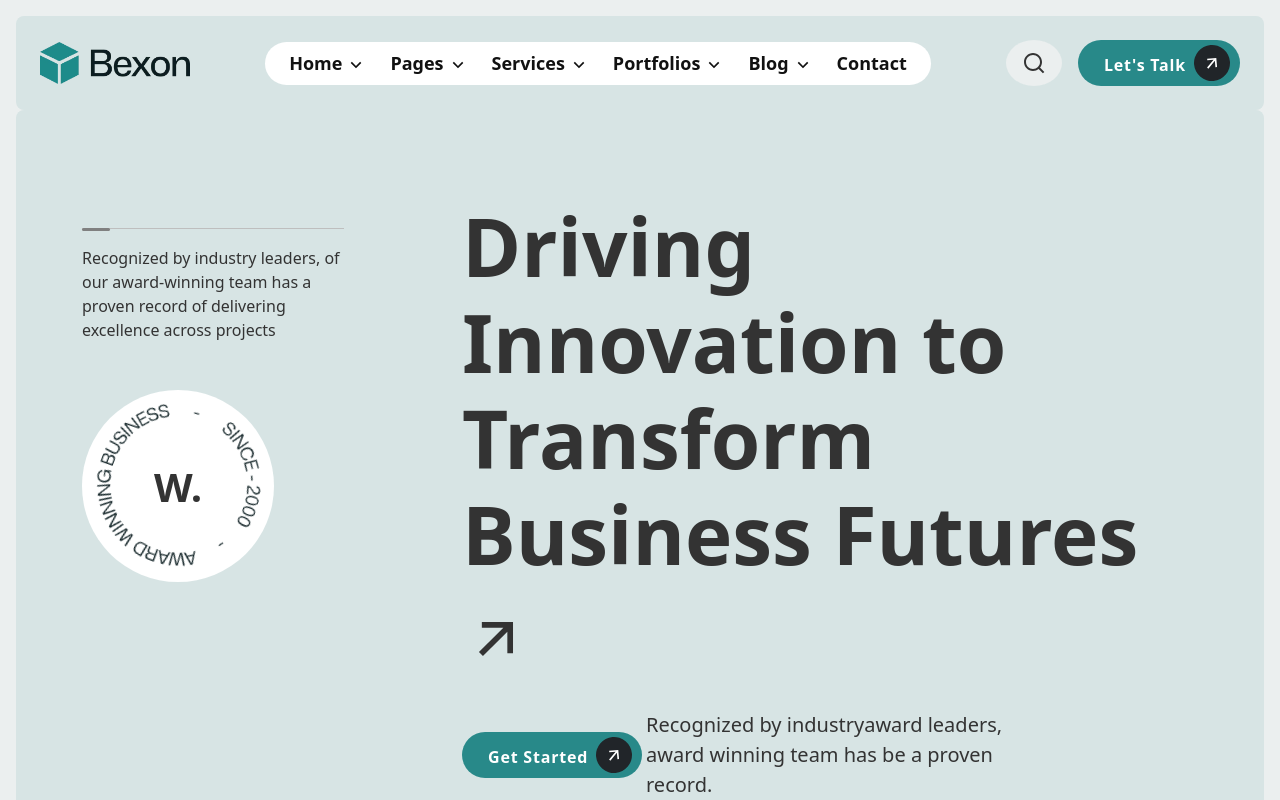
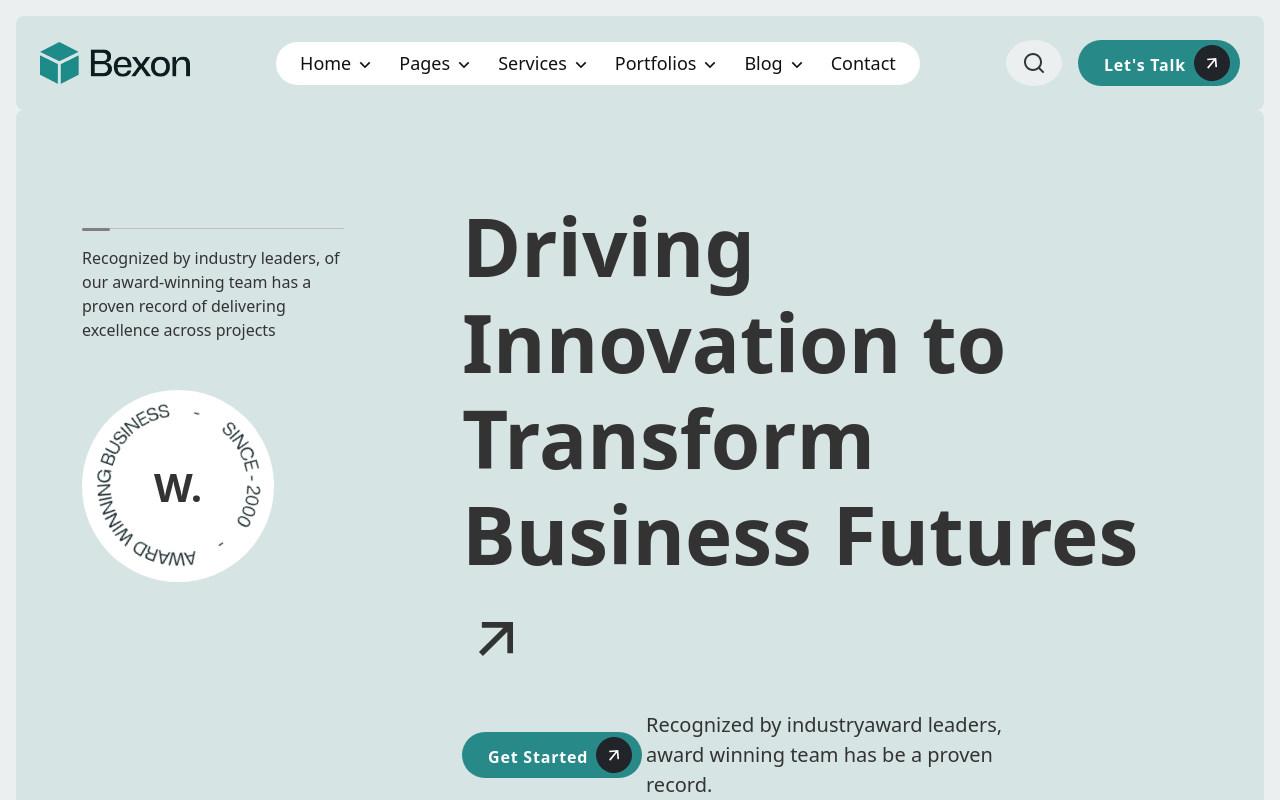
Before and after one commit to bhushanpatil288/bexon-react, a React (Vite) app: page / in a window 1280 px wide. Shown: the top 800 px of the page. Built offline with nearby package versions, Linux system fonts and the light colour scheme; a web font is replaced by a local one.

Commit message:
[changes] - few inconsistencies fix

```diff
--- a/src/components/header/Navbar.jsx
+++ b/src/components/header/Navbar.jsx
@@ -9,7 +9,7 @@ const Navbar = () => {
           return (
           <li key={idx}>
             <a className="text-decoration-none text-custom d-flex justify-content-center align-items-center gap-1" href={item.link}>
-              <p className="m-0">{item.name}</p>
+              <p className="m-0 fw-normal">{item.name}</p>
               {item.dropdown ? <p className="m-0"><RiArrowDownSLine size={20} /></p>: ''}
             </a>
           </li>
--- /dev/null
+++ b/src/components/index.js
@@ -0,0 +1,7 @@
+import Header from "./header/Header"
+import Hero from "./main/section-hero/Hero"
+import Solutions from "./main/section-solution/Solutions"
+import Marquee from "./main/section-marquee/Marquee"
+import About from "./main/section-about/About"
+
+export { Header, Hero, Solutions, Marquee, About }
--- a/src/constants/constants.js
+++ b/src/constants/constants.js
@@ -86,4 +86,4 @@ const marquee = [
 
 const clients = [ c1, c2, c3]
 
-export { logoDark, logoLight, awardRoundedText, marquee1, aboutBanner, HeroVid, navItems, ourSolutions, marquee, clients }
+export { logoDark, logoLight, awardRoundedText, aboutBanner, HeroVid, navItems, ourSolutions, marquee, clients }
```
Also changed, not shown: src/App.jsx (+1 -7 lines).
